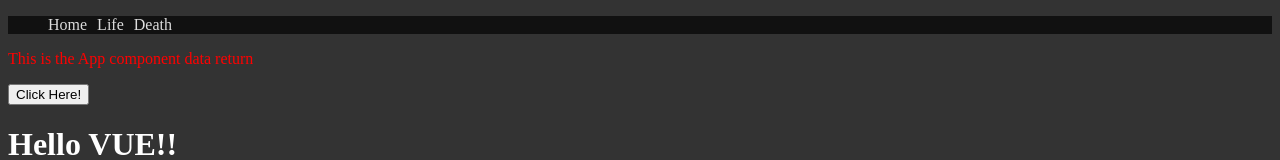
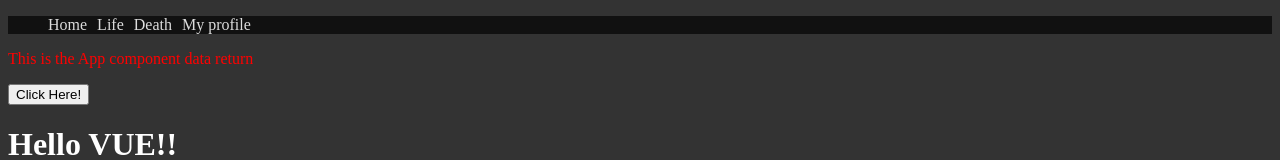
Before and after one commit to ArthurClemente/VueTraining, a Vue app in the folder 2_vue_project/: page / in a window 1280 px wide. Shown: the top 160 px of the page. Built offline with nearby package versions, Linux system fonts and the light colour scheme.

Commit message:
Example of props. Practise of how to use props to pass dynamic values.

```diff
--- a/2_vue_project/src/App.vue
+++ b/2_vue_project/src/App.vue
@@ -1,6 +1,6 @@
 <template>
    <div>
-      <Header />
+      <Header :is_logged="true"/>
       <p class="superior-paragraph">{{ msg }}</p>
       <FirstComponent />
       <LifeCycle />
--- a/2_vue_project/src/components/Header.vue
+++ b/2_vue_project/src/components/Header.vue
@@ -3,11 +3,13 @@
       <li><a href="#">Home</a></li>
       <li><a href="#">Life</a></li>
       <li><a href="#">Death</a></li>
+      <li v-if="is_logged"><a href="#">My profile</a></li>
    </ul>
 </template>
 <script>
    export default {
-      name: 'Header'
+      name: 'Header',
+      props: ['is_logged']
    }
 </script>
 
--- a/2_vue_project/src/components/Info.vue
+++ b/2_vue_project/src/components/Info.vue
@@ -40,12 +40,14 @@ import Picture from './Picture.vue';
       components: {
          Picture
       },
+      props: {
+         number: String,
+         working: Boolean,
+      },
       data() {
          return {
-            working: true,
             show_number: false,
             call: false,
-            number: '555-555-5555',
             myLink: 'https://pulpfiction.fandom.com/wiki/Vincent_Vega',
             buttonText: 'Show number',
             vincentInfo: [
--- a/2_vue_project/src/components/Person.vue
+++ b/2_vue_project/src/components/Person.vue
@@ -1,7 +1,7 @@
 <template>
    <div>
       <h2>This is my friend: {{ personName }}</h2>
-      <Info />
+      <Info :number="number" :working=true />
       <Form />
    </div>
 </template>
@@ -9,6 +9,7 @@
 <script>
 import Info from './Info.vue'
 import Form from './form/Form.vue'
+import { StringDecoder } from 'string_decoder';
    export default {
       components: {
          Info,
@@ -18,6 +19,7 @@ import Form from './form/Form.vue'
       data(){
          return {
             personName: 'Vincent Vega',
+            number: '555-555-5555'
          }
       }
    }
```
